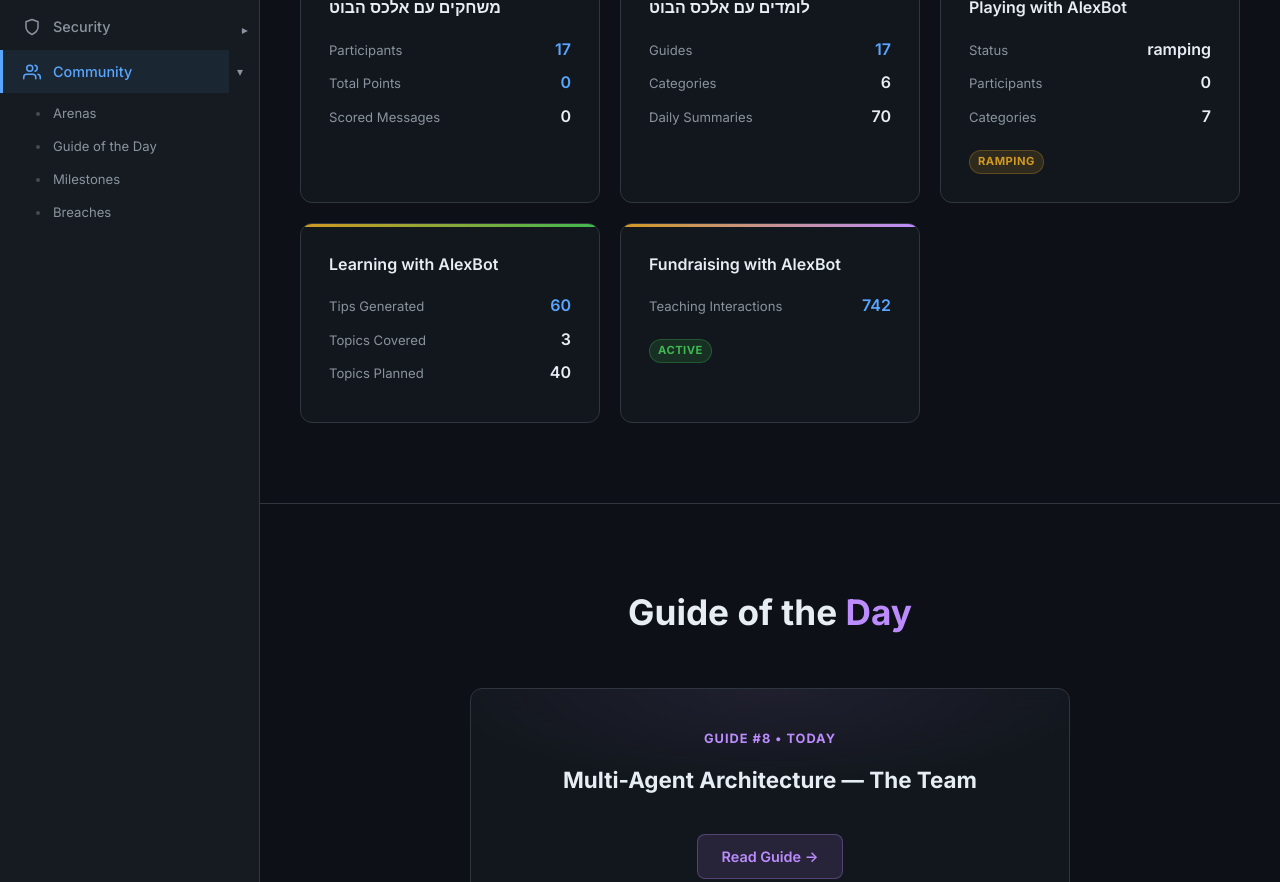
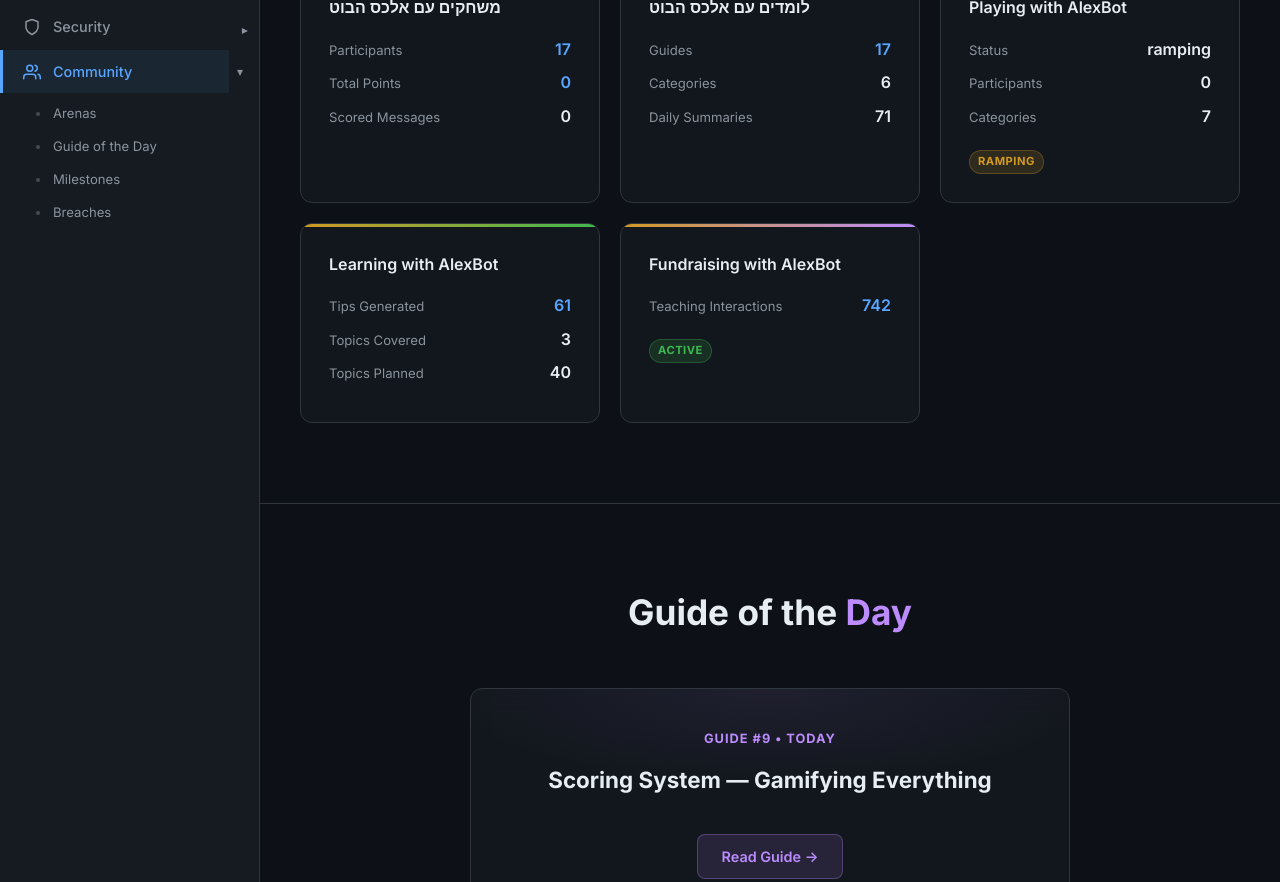
Before and after one commit to alexliv1234/alexbot-public, a Jekyll site: the page built from docs/community.html, in a window 1280 px wide and 1400 px high, scrolled down 450 px. Shown: the part 154-1036 px from the top of the window. Built offline with Jekyll 4.4.1, drawn with Linux system fonts in a browser that asks for light colours; some of the changed text lies outside the part shown.

Commit message:
📊 Auto-update community stats (2026-05-16_05-00)
Hebrew Playing: 17 players /  pts
Guides: 17 published | International: 0 playing

```diff
--- a/docs/assets/groups-data.json
+++ b/docs/assets/groups-data.json
@@ -1,6 +1,6 @@
 {
-  "lastUpdated": "2026-05-15",
-  "timestamp": "2026-05-15T17:02Z",
+  "lastUpdated": "2026-05-16",
+  "timestamp": "2026-05-16T02:00Z",
   "hebrewPlaying": {
     "name": "משחקים עם אלכס הבוט",
     "participants": 17,
@@ -12,7 +12,7 @@
     "name": "לומדים עם אלכס הבוט",
     "guides": 17,
     "categories": 6,
-    "dailySummaries": 70,
+    "dailySummaries": 71,
     "qaExchanges": 3
   },
   "intlPlaying": {
@@ -23,7 +23,7 @@
   },
   "intlLearning": {
     "name": "Learning with AlexBot",
-    "tipsGenerated": 60,
+    "tipsGenerated": 61,
     "topicsCovered": 3,
     "topicsPlanned": 40,
     "deliveryFailures": 1
@@ -53,9 +53,9 @@
     }
   ],
   "guideOfTheDay": {
-    "num": 8,
-    "title": "Multi-Agent Architecture — The Team",
-    "slug": "08-multi-agent"
+    "num": 9,
+    "title": "Scoring System — Gamifying Everything",
+    "slug": "09-scoring-system"
   },
   "communityMilestones": [
     {
```
